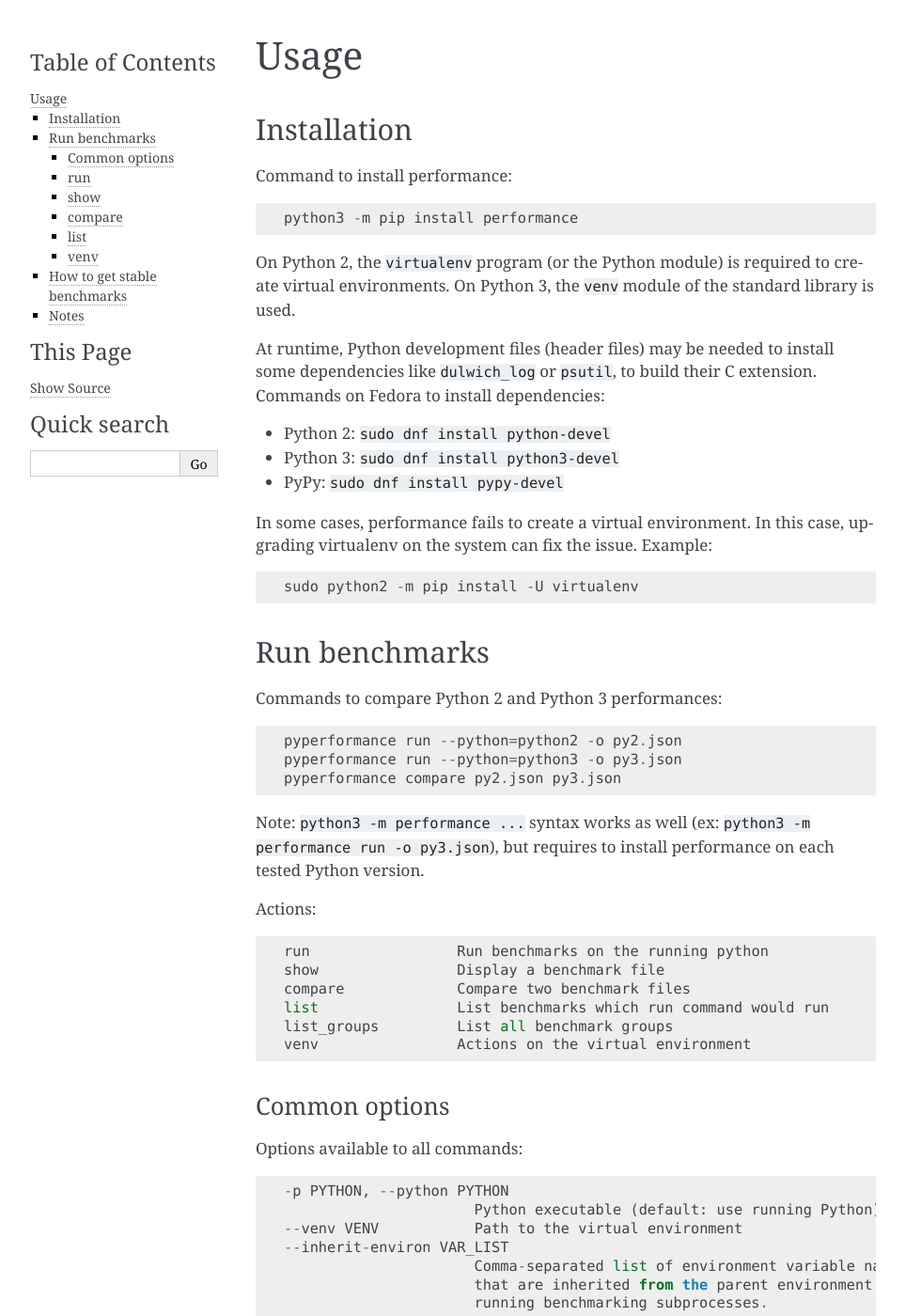
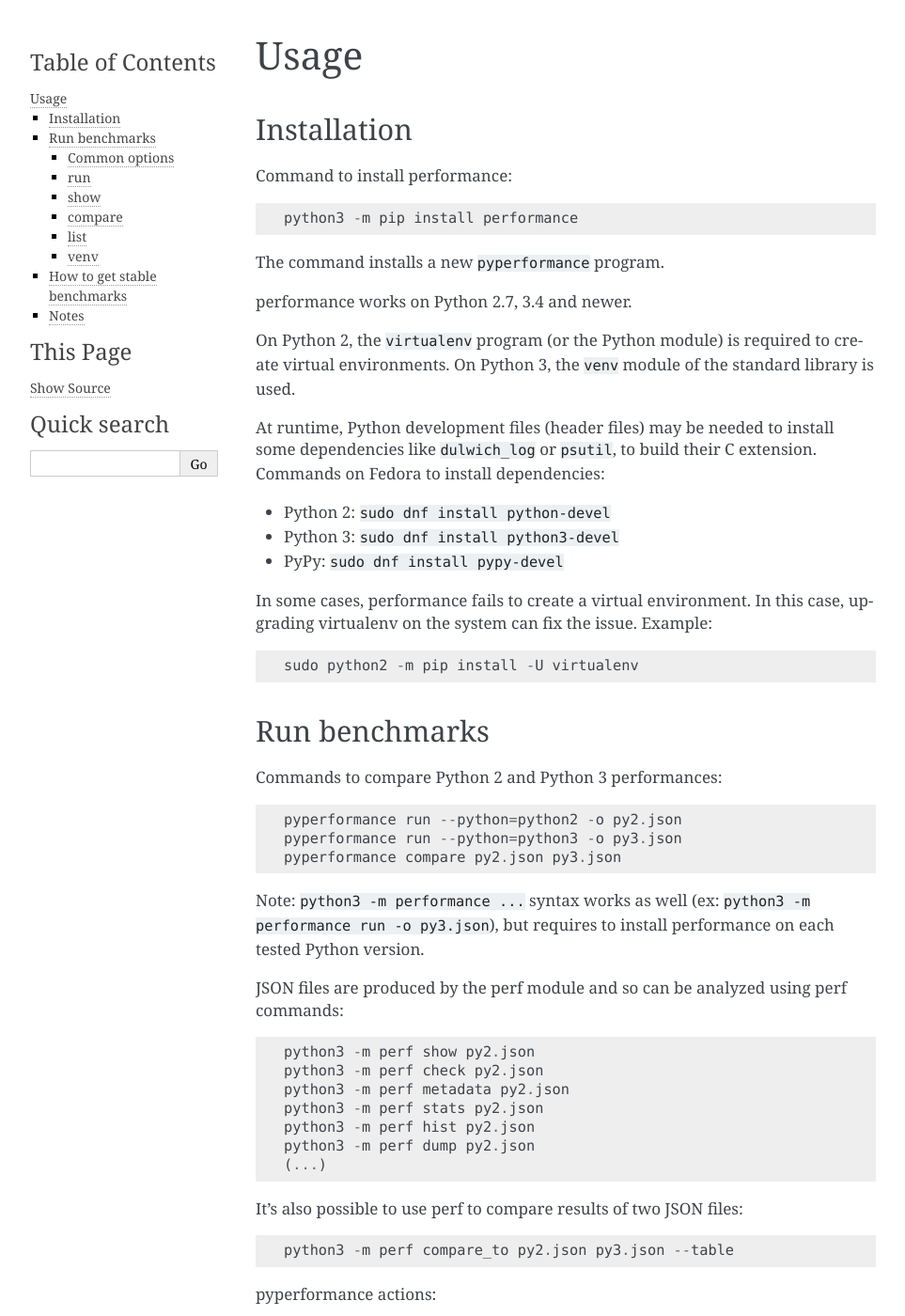
Before and after one commit to python/pyperformance, a Sphinx documentation site: the page built from doc/usage.rst, in a window 1280 px wide and 1400 px high. Shown: the whole window at 94% size, without its empty margins (148-1111 px from the left). Built offline with Sphinx 7.4.7, drawn with Linux system fonts in a browser that asks for light colours; some of the changed text lies outside the part shown.

Commit message:
Update doc

```diff
--- a/doc/usage.rst
+++ b/doc/usage.rst
@@ -8,6 +8,10 @@
 Command to install performance::
 
     python3 -m pip install performance
+
+The command installs a new ``pyperformance`` program.
+
+performance works on Python 2.7, 3.4 and newer.
 
 On Python 2, the ``virtualenv`` program (or the Python module) is required
 to create virtual environments. On Python 3, the ``venv`` module of the
@@ -40,7 +44,22 @@
 performance run -o py3.json``), but requires to install performance on each
 tested Python version.
 
-Actions::
+JSON files are produced by the perf module and so can be analyzed using perf
+commands::
+
+    python3 -m perf show py2.json
+    python3 -m perf check py2.json
+    python3 -m perf metadata py2.json
+    python3 -m perf stats py2.json
+    python3 -m perf hist py2.json
+    python3 -m perf dump py2.json
+    (...)
+
+It's also possible to use perf to compare results of two JSON files::
+
+    python3 -m perf compare_to py2.json py3.json --table
+
+pyperformance actions::
 
     run                 Run benchmarks on the running python
     show                Display a benchmark file
@@ -143,12 +162,16 @@
 How to get stable benchmarks
 ============================
 
+See also perf documentation: `How to get reproductible benchmark results
+<http://perf.readthedocs.io/en/latest/run_benchmark.html#how-to-get-reproductible-benchmark-results>`_.
+
 Advices helping to get make stable benchmarks:
 
 * Run ``python3 -m perf system tune`` command
 * See also advices in the perf documentation: `Stable and reliable benchmarks
   <http://perf.readthedocs.io/en/latest/perf.html#stable-and-reliable-benchmarks>`_
-* Compile Python using LTO (Link Time Optimization) and PGO (profile guided optimizations)::
+* Compile Python using LTO (Link Time Optimization) and PGO (profile guided
+  optimizations)::
 
     ./configure --with-lto
     make profile-opt
@@ -167,7 +190,7 @@
 * PGO is broken on Ubuntu 14.04 LTS with GCC 4.8.4-2ubuntu1~14.04:
   ``Modules/socketmodule.c:7743:1: internal compiler error: in edge_badness,
   at ipa-inline.c:895``
-* If nohz_full kernel option is used, the CPU frequency must be fixed,
+* If the ``nohz_full`` kernel option is used, the CPU frequency must be fixed,
   otherwise the CPU frequency will be instable. See `Bug 1378529: intel_pstate
   driver doesn't support NOHZ_FULL
   <https://bugzilla.redhat.com/show_bug.cgi?id=1378529>`_.
```
Also changed, not shown: doc/benchmarks.rst (+0 -7 lines).
